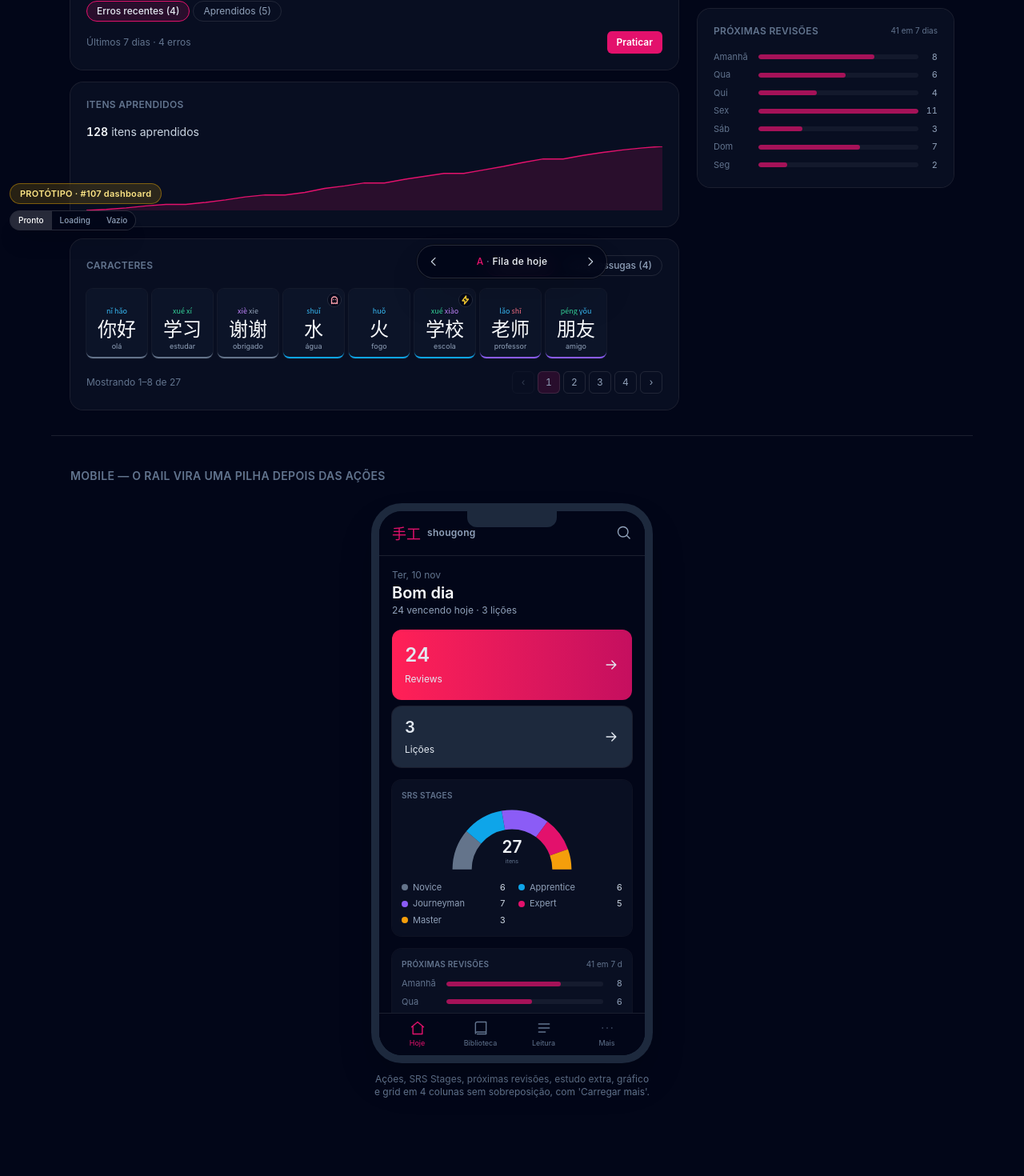
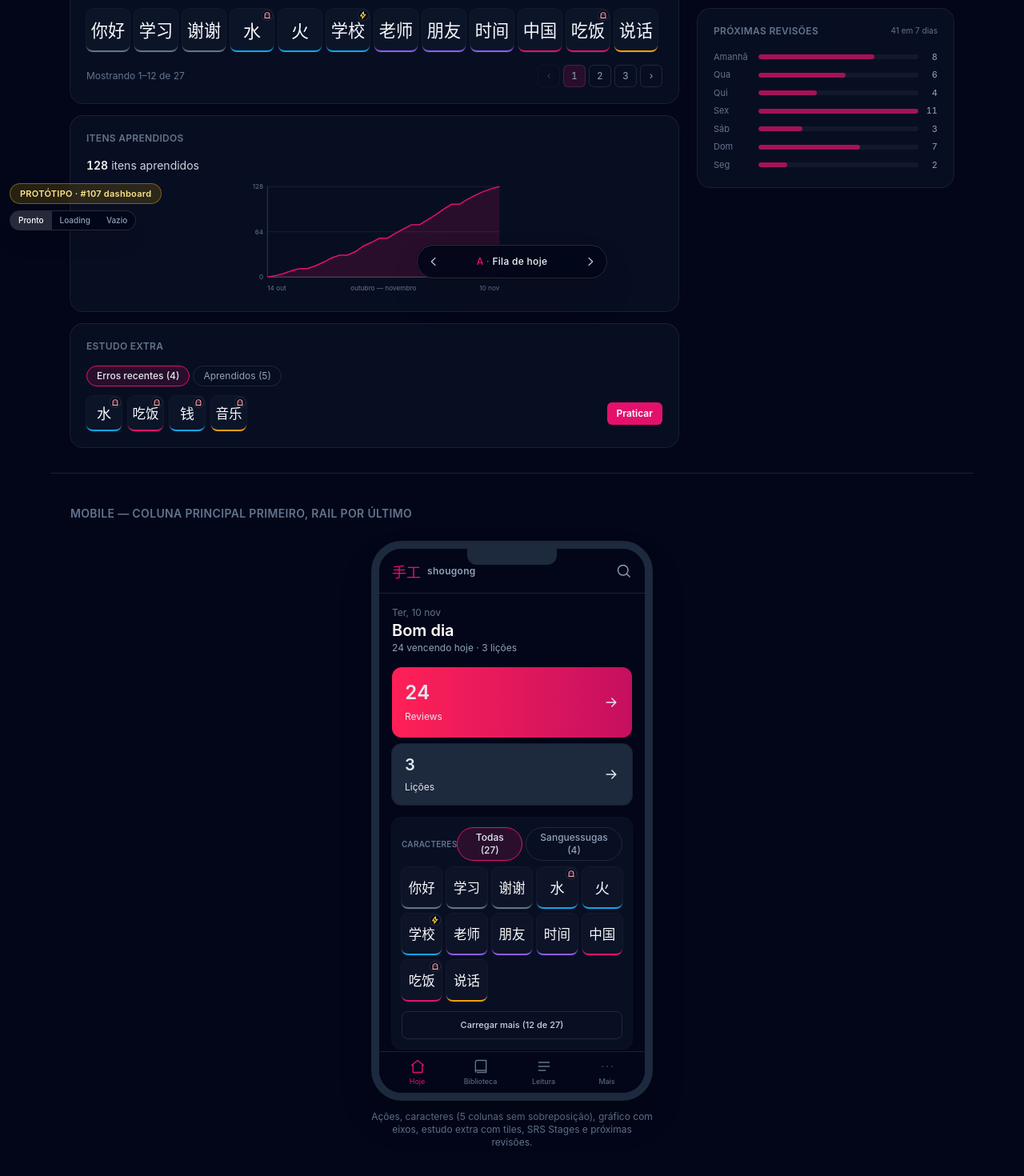
Before and after one commit to luiznaac/shougong, a React (Vite) app in the folder frontend/: page /prototype/dashboard in a window 1280 px wide. Shown: the part 432-1902 px from the top of the page at 80% size. Before the commit the page ends 1845 px from the top, so only its background shows below. Built offline with nearby package versions, Linux system fonts and the light colour scheme.

Commit message:
Tighten dashboard prototype: hanzi-only tiles, axes, reordered panels

```diff
--- a/frontend/src/prototype/dashboard/parts.tsx
+++ b/frontend/src/prototype/dashboard/parts.tsx
@@ -5,7 +5,6 @@
 
 import type { ReactNode } from "react";
 import { Hanzi } from "../../components/Hanzi.tsx";
-import { Pinyin } from "../../components/Pinyin.tsx";
 import { GROUP_COLOR } from "../../lib/srs.ts";
 import { Icon } from "../icons.tsx";
 import type { MockItem } from "./dashboardData.ts";
@@ -89,18 +88,18 @@ export function MobileChrome({ children }: { children: ReactNode }) {
   );
 }
 
-export function Badge({ kind }: { kind: "ghost" | "bolt" }) {
+export function Badge({ kind, small = false }: { kind: "ghost" | "bolt"; small?: boolean }) {
   const leech = kind === "ghost";
   return (
     <span
       role="img"
       aria-label={leech ? "Sanguessuga" : "Prioridade"}
       title={leech ? "Sanguessuga" : "Prioridade"}
-      className={`grid h-4 w-4 place-items-center rounded-full bg-slate-950/85 ring-1 ring-white/10 ${
-        leech ? "text-rose-300" : "text-amber-300"
-      }`}
+      className={`grid place-items-center rounded-full bg-slate-950/85 ring-1 ring-white/10 ${
+        small ? "h-3 w-3" : "h-4 w-4"
+      } ${leech ? "text-rose-300" : "text-amber-300"}`}
     >
-      <Icon name={kind} className="h-3 w-3" strokeWidth={2.6} />
+      <Icon name={kind} className={small ? "h-2.5 w-2.5" : "h-3 w-3"} strokeWidth={2.6} />
     </span>
   );
 }
@@ -116,32 +115,24 @@ export function CharTile({
   /** Fill the grid cell instead of a fixed width (prevents phone-grid overlap). */
   fluid?: boolean;
 }) {
-  const width = fluid ? "w-full min-w-0" : compact ? "w-[68px]" : "w-[76px]";
   return (
     <div
-      className={`flex flex-col items-center rounded-lg border-b-2 bg-slate-900/70 text-center ring-1 ring-white/5 ${width} ${
-        compact ? "px-0.5 py-1" : "px-1 py-1.5"
+      className={`relative grid place-items-center rounded-lg border-b-2 bg-slate-900/70 ring-1 ring-white/5 ${
+        fluid ? "h-[52px] w-full min-w-0" : compact ? "h-11 w-11" : "h-[54px] w-[54px]"
       }`}
       style={{ borderColor: GROUP_COLOR[item.group] }}
-      title={`${item.group} · ${item.due}`}
+      title={`${item.hanzi} · ${item.group} · ${item.due}`}
     >
-      <div className="flex h-4 items-center gap-0.5 self-end">
-        {item.leech ? <Badge kind="ghost" /> : null}
-        {item.pinned ? <Badge kind="bolt" /> : null}
-      </div>
-      <Pinyin
-        value={item.pinyin}
-        className={`max-w-full truncate leading-tight ${compact ? "text-[8px]" : "text-[9px]"}`}
-      />
+      <span className="absolute top-0.5 right-0.5 flex gap-0.5">
+        {item.leech ? <Badge kind="ghost" small /> : null}
+        {item.pinned ? <Badge kind="bolt" small /> : null}
+      </span>
       <Hanzi
         text={item.hanzi}
-        singleCharPx={compact ? 20 : 24}
-        boxPx={compact ? 60 : 68}
-        className="my-1 text-slate-50"
+        singleCharPx={compact ? 18 : 22}
+        boxPx={compact ? 36 : 46}
+        className="text-slate-50"
       />
-      {compact ? null : (
-        <span className="line-clamp-1 max-w-full text-[9px] text-slate-400">{item.meaning}</span>
-      )}
     </div>
   );
 }
--- a/frontend/src/prototype/dashboard/variants/QueueDashboard.tsx
+++ b/frontend/src/prototype/dashboard/variants/QueueDashboard.tsx
@@ -1,8 +1,8 @@
-// PROTOTYPE (wayfinder ticket #107) — Variant A "Fila de hoje", revision 2.
-// Adopted direction from the first round. Main column on the left (actions,
-// extra study, learned chart, characters); a right rail with the SRS Stages
-// half-pie and Upcoming Reviews, HanziHero-style. Desktop pages the grid
-// explicitly; mobile grows it with a "Carregar mais".
+// PROTOTYPE (wayfinder ticket #107) — Variant A "Fila de hoje", revision 3.
+// Adopted direction. Main column on the left: today's queue, the character grid,
+// the learned chart, then Extra Study. A sticky right rail carries the SRS
+// Stages half-pie and Upcoming Reviews. Hanzi-only character tiles; desktop
+// pages the grid explicitly, mobile grows it with a "Carregar mais".
 
 import { useState } from "react";
 import { GROUP_COLOR, GROUP_LABEL, GROUP_ORDER, type SrsGroup } from "../../../lib/srs.ts";
@@ -14,25 +14,18 @@ import {
   DASH_LEECHES,
   DASH_TALLY,
   type DashboardState,
+  EXTRA_STUDY,
   LEARNED_SERIES,
   UPCOMING,
   UPCOMING_TOTAL,
 } from "../dashboardData.ts";
-import {
-  AppChrome,
-  CharTile,
-  MobileChrome,
-  PLACEHOLDER_KEYS,
-  Panel,
-  Skeleton,
-  Sparkline,
-} from "../parts.tsx";
+import { AppChrome, CharTile, MobileChrome, PLACEHOLDER_KEYS, Panel, Skeleton } from "../parts.tsx";
 
 type Filter = "all" | "leeches";
 type Props = { state: DashboardState };
 
-const PAGE_SIZE = 8;
-const MOBILE_STEP = 8;
+const PAGE_SIZE = 12;
+const MOBILE_STEP = 12;
 
 function FilterChips({
   filter,
@@ -151,6 +144,64 @@ function UpcomingRows({ limit }: { limit?: number }) {
   );
 }
 
+/** Cumulative learned chart with both axes drawn (date ticks + count ticks). */
+function LearnedChart({ className = "h-36 w-full" }: { className?: string }) {
+  const W = 320;
+  const H = 140;
+  const L = 30;
+  const R = 8;
+  const T = 8;
+  const B = 22;
+  const max = Math.max(...LEARNED_SERIES);
+  const px = (i: number) => L + (i / (LEARNED_SERIES.length - 1)) * (W - L - R);
+  const py = (v: number) => T + (1 - v / max) * (H - T - B);
+  const points = LEARNED_SERIES.map((v, i) => `${px(i)},${py(v)}`).join(" ");
+  const ticks = [0, Math.round(max / 2), max];
+
+  return (
+    <svg viewBox={`0 0 ${W} ${H}`} className={`mt-2 ${className}`}>
+      <title>Itens aprendidos ao longo do tempo</title>
+      {ticks.map((t) => (
+        <g key={t}>
+          <line x1={L} x2={W - R} y1={py(t)} y2={py(t)} stroke="rgba(255,255,255,0.07)" />
+          <text x={L - 5} y={py(t) + 3} textAnchor="end" fontSize="8" className="fill-slate-500">
+            {t}
+          </text>
+        </g>
+      ))}
+      <line x1={L} x2={L} y1={T} y2={H - B} stroke="rgba(255,255,255,0.18)" />
+      <line x1={L} x2={W - R} y1={H - B} y2={H - B} stroke="rgba(255,255,255,0.18)" />
+      <polygon
+        points={`${L},${H - B} ${points} ${W - R},${H - B}`}
+        fill="var(--color-accent-500)"
+        fillOpacity="0.15"
+      />
+      <polyline
+        points={points}
+        fill="none"
+        stroke="var(--color-accent-500)"
+        strokeWidth="1.5"
+        vectorEffect="non-scaling-stroke"
+      />
+      <text x={L} y={H - 6} fontSize="8" className="fill-slate-500">
+        14 out
+      </text>
+      <text
+        x={(L + W - R) / 2}
+        y={H - 6}
+        textAnchor="middle"
+        fontSize="8"
+        className="fill-slate-500"
+      >
+        outubro — novembro
+      </text>
+      <text x={W - R} y={H - 6} textAnchor="end" fontSize="8" className="fill-slate-500">
+        10 nov
+      </text>
+    </svg>
+  );
+}
+
 function Pager({
   page,
   pages,
@@ -212,8 +263,8 @@ function Pager({
 }
 
 function ExtraStudyStrip({ empty }: { empty: boolean }) {
-  const mistakes = empty ? 0 : 4;
-  const learned = empty ? 0 : 5;
+  const mistakes = empty ? 0 : EXTRA_STUDY.recent_mistakes.length;
+  const learned = empty ? 0 : EXTRA_STUDY.recently_learned.length;
   return (
     <div className="space-y-3">
       <div className="flex gap-1">
@@ -224,12 +275,18 @@ function ExtraStudyStrip({ empty }: { empty: boolean }) {
           Aprendidos ({learned})
         </span>
       </div>
-      <div className="flex items-center justify-between gap-2">
-        <span className="text-xs text-slate-500">Últimos 7 dias · 4 erros</span>
+      <div className="flex flex-wrap items-center gap-2">
+        {empty ? (
+          <p className="text-xs text-slate-500">Nenhum erro no período.</p>
+        ) : (
+          EXTRA_STUDY.recent_mistakes.map((item) => (
+            <CharTile key={item.hanzi} item={item} compact />
+          ))
+        )}
         <button
           type="button"
           disabled={mistakes === 0}
-          className="rounded-md bg-accent-500 px-3 py-1.5 text-xs font-semibold text-white disabled:opacity-40"
+          className="ml-auto rounded-md bg-accent-500 px-3 py-1.5 text-xs font-semibold text-white disabled:opacity-40"
         >
           Praticar
         </button>
@@ -317,28 +374,6 @@ function DesktopDashboard({ state }: Props) {
               )}
             </section>
 
-            <Panel title="Estudo extra">
-              {loading ? <Skeleton className="h-16 w-full" /> : <ExtraStudyStrip empty={empty} />}
-            </Panel>
-
-            <Panel title="Itens aprendidos">
-              {loading ? (
-                <Skeleton className="h-20 w-full" />
-              ) : empty ? (
-                <p className="text-sm text-slate-500">Nenhum item aprendido ainda.</p>
-              ) : (
-                <>
-                  <div className="text-sm text-slate-300">
-                    <span className="font-semibold tabular-nums text-slate-100">
-                      {DASH_COUNTS.learned}
-                    </span>{" "}
-                    itens aprendidos
-                  </div>
-                  <Sparkline series={LEARNED_SERIES} className="mt-2 h-20 w-full" />
-                </>
-              )}
-            </Panel>
-
             <Panel
               title="Caracteres"
               action={
@@ -355,8 +390,8 @@ function DesktopDashboard({ state }: Props) {
             >
               {loading ? (
                 <div className="flex flex-wrap gap-1.5">
-                  {PLACEHOLDER_KEYS.slice(0, 14).map((key) => (
-                    <Skeleton key={key} className="h-20 w-[76px]" />
+                  {PLACEHOLDER_KEYS.slice(0, 12).map((key) => (
+                    <Skeleton key={key} className="h-[54px] w-[54px]" />
                   ))}
                 </div>
               ) : empty ? (
@@ -382,6 +417,28 @@ function DesktopDashboard({ state }: Props) {
                   />
                 </>
               )}
+            </Panel>
+
+            <Panel title="Itens aprendidos">
+              {loading ? (
+                <Skeleton className="h-36 w-full" />
+              ) : empty ? (
+                <p className="text-sm text-slate-500">Nenhum item aprendido ainda.</p>
+              ) : (
+                <>
+                  <div className="text-sm text-slate-300">
+                    <span className="font-semibold tabular-nums text-slate-100">
+                      {DASH_COUNTS.learned}
+                    </span>{" "}
+                    itens aprendidos
+                  </div>
+                  <LearnedChart />
+                </>
+              )}
+            </Panel>
+
+            <Panel title="Estudo extra">
+              {loading ? <Skeleton className="h-20 w-full" /> : <ExtraStudyStrip empty={empty} />}
             </Panel>
           </div>
 
@@ -470,6 +527,89 @@ function MobileDashboard({ state }: Props) {
       )}
 
       <div className="rounded-xl bg-slate-900/60 p-3 ring-1 ring-white/5">
+        <div className="mb-2 flex items-center justify-between">
+          <span className="text-[10px] font-semibold uppercase tracking-wide text-slate-500">
+            Caracteres
+          </span>
+          <FilterChips
+            filter={filter}
+            onChange={(f) => {
+              setFilter(f);
+              setShown(MOBILE_STEP);
+            }}
+            allCount={items.length}
+            leechCount={leeches.length}
+          />
+        </div>
+        {loading ? (
+          <div className="grid grid-cols-5 gap-1.5">
+            {PLACEHOLDER_KEYS.slice(0, 10).map((key) => (
+              <Skeleton key={key} className="h-11 w-full" />
+            ))}
+          </div>
+        ) : empty ? (
+          <p className="text-[10px] text-slate-500">Adicione itens para vê-los aqui.</p>
+        ) : (
+          <>
+            <div className="grid grid-cols-5 gap-1.5">
+              {visible.map((item) => (
+                <CharTile key={item.hanzi} item={item} compact fluid />
+              ))}
+            </div>
+            {shown < active.length ? (
+              <button
+                type="button"
+                onClick={() => setShown((n) => n + MOBILE_STEP)}
+                className="mt-3 w-full rounded-lg border border-white/10 py-2 text-[11px] font-medium text-slate-300"
+              >
+                Carregar mais ({visible.length} de {active.length})
+              </button>
+            ) : null}
+          </>
+        )}
+      </div>
+
+      <div className="rounded-xl bg-slate-900/60 p-3 ring-1 ring-white/5">
+        <div className="mb-1 flex items-center justify-between">
+          <span className="text-[10px] font-semibold uppercase tracking-wide text-slate-500">
+            Itens aprendidos
+          </span>
+          <span className="text-[10px] tabular-nums text-slate-400">{DASH_COUNTS.learned}</span>
+        </div>
+        {loading ? (
+          <Skeleton className="h-24 w-full" />
+        ) : empty ? (
+          <p className="text-[10px] text-slate-500">Nenhum item aprendido ainda.</p>
+        ) : (
+          <LearnedChart className="h-28 w-full" />
+        )}
+      </div>
+
+      <div className="rounded-xl bg-slate-900/60 p-3 ring-1 ring-white/5">
+        <div className="mb-2 flex items-center justify-between">
+          <span className="text-[10px] font-semibold uppercase tracking-wide text-slate-500">
+            Estudo extra
+          </span>
+          <button
+            type="button"
+            disabled={empty}
+            className="rounded bg-accent-500 px-2 py-1 text-[10px] font-semibold text-white disabled:opacity-40"
+          >
+            Praticar
+          </button>
+        </div>
+        <div className="flex flex-wrap items-center gap-1">
+          {empty ? (
+            <span className="text-[10px] text-slate-500">Nenhum erro no período.</span>
+          ) : (
+            EXTRA_STUDY.recent_mistakes.map((item) => (
+              <CharTile key={item.hanzi} item={item} compact />
+            ))
+          )}
+        </div>
+      </div>
+
+      <div className="rounded-xl bg-slate-900/60 p-3 ring-1 ring-white/5">
         <div className="mb-2 text-[10px] font-semibold uppercase tracking-wide text-slate-500">
           SRS Stages
         </div>
@@ -489,88 +629,6 @@ function MobileDashboard({ state }: Props) {
         </div>
         {loading ? <Skeleton className="h-10 w-full" /> : <UpcomingRows limit={4} />}
       </div>
-
-      <div className="rounded-xl bg-slate-900/60 p-3 ring-1 ring-white/5">
-        <div className="mb-2 flex items-center justify-between">
-          <span className="text-[10px] font-semibold uppercase tracking-wide text-slate-500">
-            Estudo extra
-          </span>
-          <button
-            type="button"
-            disabled={empty}
-            className="rounded bg-accent-500 px-2 py-1 text-[10px] font-semibold text-white disabled:opacity-40"
-          >
-            Praticar
-          </button>
-        </div>
-        <div className="flex gap-1">
-          <span className="rounded-full border border-accent-500 bg-accent-500/15 px-2 py-0.5 text-[10px] text-accent-300">
-            Erros ({empty ? 0 : 4})
-          </span>
-          <span className="rounded-full border border-white/10 px-2 py-0.5 text-[10px] text-slate-400">
-            Aprendidos ({empty ? 0 : 5})
-          </span>
-        </div>
-      </div>
-
-      <div className="rounded-xl bg-slate-900/60 p-3 ring-1 ring-white/5">
-        <div className="mb-1 flex items-center justify-between">
-          <span className="text-[10px] font-semibold uppercase tracking-wide text-slate-500">
-            Itens aprendidos
-          </span>
-          <span className="text-[10px] tabular-nums text-slate-400">{DASH_COUNTS.learned}</span>
-        </div>
-        {loading ? (
-          <Skeleton className="h-12 w-full" />
-        ) : empty ? (
-          <p className="text-[10px] text-slate-500">Nenhum item aprendido ainda.</p>
-        ) : (
-          <Sparkline series={LEARNED_SERIES} className="h-12 w-full" />
-        )}
-      </div>
-
-      <div className="rounded-xl bg-slate-900/60 p-3 ring-1 ring-white/5">
-        <div className="mb-2 flex items-center justify-between">
-          <span className="text-[10px] font-semibold uppercase tracking-wide text-slate-500">
-            Caracteres
-          </span>
-          <FilterChips
-            filter={filter}
-            onChange={(f) => {
-              setFilter(f);
-              setShown(MOBILE_STEP);
-            }}
-            allCount={items.length}
-            leechCount={leeches.length}
-          />
-        </div>
-        {loading ? (
-          <div className="grid grid-cols-4 gap-1.5">
-            {PLACEHOLDER_KEYS.slice(0, 8).map((key) => (
-              <Skeleton key={key} className="h-16 w-full" />
-            ))}
-          </div>
-        ) : empty ? (
-          <p className="text-[10px] text-slate-500">Adicione itens para vê-los aqui.</p>
-        ) : (
-          <>
-            <div className="grid grid-cols-4 gap-1.5">
-              {visible.map((item) => (
-                <CharTile key={item.hanzi} item={item} compact fluid />
-              ))}
-            </div>
-            {shown < active.length ? (
-              <button
-                type="button"
-                onClick={() => setShown((n) => n + MOBILE_STEP)}
-                className="mt-3 w-full rounded-lg border border-white/10 py-2 text-[11px] font-medium text-slate-300"
-              >
-                Carregar mais ({visible.length} de {active.length})
-              </button>
-            ) : null}
-          </>
-        )}
-      </div>
     </div>
   );
 }
@@ -583,9 +641,9 @@ export function QueueDashboard({ state }: Props) {
       </AppChrome>
       <div className="mx-auto max-w-6xl border-t border-white/10 px-6 py-10">
         <h2 className="mb-6 text-sm font-semibold uppercase tracking-wide text-slate-500">
-          Mobile — o rail vira uma pilha depois das ações
+          Mobile — coluna principal primeiro, rail por último
         </h2>
-        <PhoneFrame caption="Ações, SRS Stages, próximas revisões, estudo extra, gráfico e grid em 4 colunas sem sobreposição, com 'Carregar mais'.">
+        <PhoneFrame caption="Ações, caracteres (5 colunas sem sobreposição), gráfico com eixos, estudo extra com tiles, SRS Stages e próximas revisões.">
           <MobileChrome>
             <MobileDashboard state={state} />
           </MobileChrome>
```
